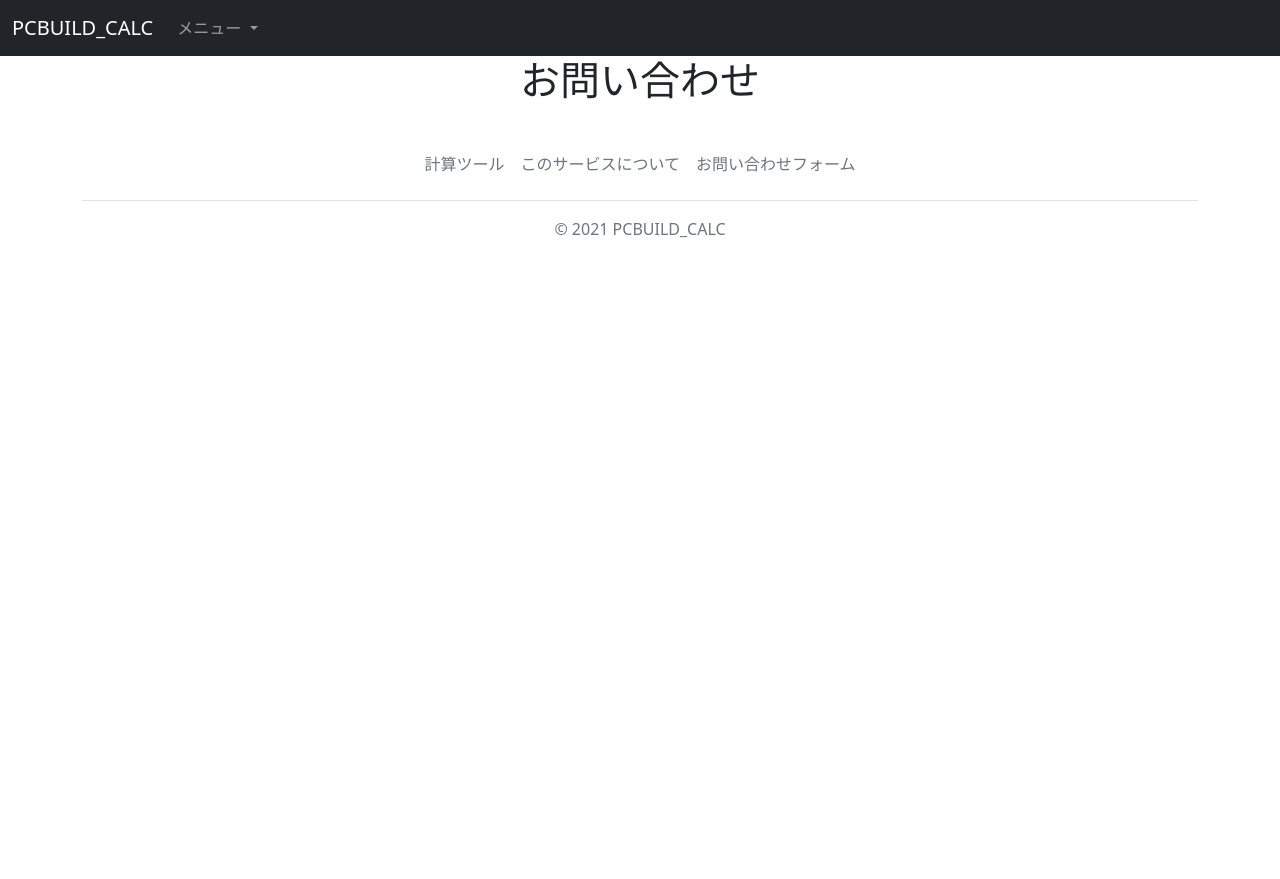
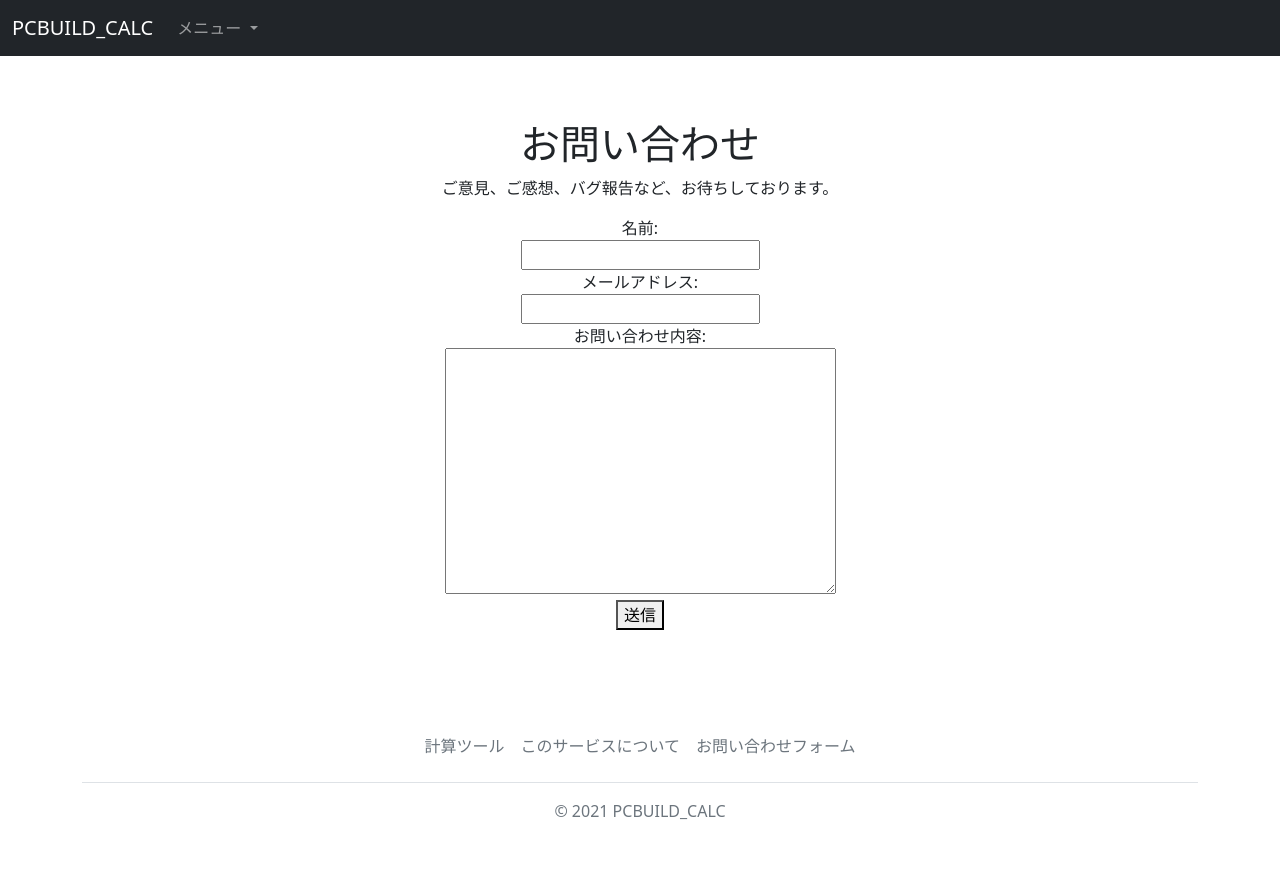
Before and after one commit to PurpleYellow36/pcbuild_calc, a Django app: template calc/templates/calc/inquiry.html in a window 1280 px wide. Before the commit the page ends 238 px from the top, so only its background shows below. Run offline with Django 3.2, Linux system fonts and the light colour scheme; the template is opened without the code that fills it: values that come from a table or form of the project are taken from there, others are empty.

Commit message:
#4 お問い合わせ機能が完成

```diff
--- /dev/null
+++ b/calc/forms.py
@@ -0,0 +1,23 @@
+from django import forms
+from django.core.mail import EmailMessage, message
+from django.conf import settings
+
+class InquiryForm(forms.Form):
+    name = forms.CharField(label='名前', max_length=50)
+    email = forms.EmailField(label='メールアドレス')
+    inquiry = forms.CharField(label='お問い合わせ内容', widget=forms.Textarea)
+
+    def __init__(self, *args, **kwargs):
+        super().__init__(*args, **kwargs)
+
+    def send_email(self):
+        name = self.cleaned_data['name']
+        email = self.cleaned_data['email']
+        inquiry = self.cleaned_data['inquiry']
+
+        message = EmailMessage(subject=name + "さんからの問い合わせ",
+                                body=inquiry,
+                                from_email=email,
+                                to=[settings.EMAIL_HOST_USER],
+                                cc=[email])
+        message.send()
--- a/calc/static/css/mystyle.css
+++ b/calc/static/css/mystyle.css
@@ -6,3 +6,8 @@ body {
     margin-top: 4rem;
     margin-bottom: 5rem;
 }
+
+.inquiry_section {
+    margin-top: 4rem;
+    margin-bottom: 5rem;
+}
--- a/calc/templates/calc/base.html
+++ b/calc/templates/calc/base.html
@@ -1,5 +1,6 @@
 {% load static %}
 
+<!DOCTYPE html>
 <html>
 <head>
     <title>PCBUILD_CALC</title>
@@ -23,7 +24,7 @@
                 <ul class="dropdown-menu dropdown-menu-dark" aria-labelledby="navbarDarkDropdownMenuLink">
                   <li><a class="dropdown-item" href="{% url 'calc:index' %}">計算ツール</a></li>
                   <li><a class="dropdown-item" href="{% url 'calc:description' %}">このサービスについて</a></li>
-                  <li><a class="dropdown-item" href="#">お問い合わせフォーム</a></li>
+                  <li><a class="dropdown-item" href="{% url 'calc:inquiry' %}">お問い合わせフォーム</a></li>
                 </ul>
               </li>
             </ul>
@@ -38,7 +39,7 @@
           <ul class="nav justify-content-center border-bottom pb-3 mb-3">
             <li class="nav-item"><a href="{% url 'calc:index' %}" class="nav-link px-2 text-muted">計算ツール</a></li>
             <li class="nav-item"><a href="{% url 'calc:description' %}" class="nav-link px-2 text-muted">このサービスについて</a></li>
-            <li class="nav-item"><a href="#" class="nav-link px-2 text-muted">お問い合わせフォーム</a></li>
+            <li class="nav-item"><a href="{% url 'calc:inquiry' %}" class="nav-link px-2 text-muted">お問い合わせフォーム</a></li>
           </ul>
           <p class="text-center text-muted">&copy; 2021 PCBUILD_CALC</p>
         </footer>
--- a/calc/templates/calc/index.html
+++ b/calc/templates/calc/index.html
@@ -2,6 +2,8 @@
 
 {% block content %}
 
+
 <h1>Hello PCBUILD_CALC WORLD!!!!!!!</h1>
 
+
 {% endblock %}
--- a/calc/templates/calc/inquiry.html
+++ b/calc/templates/calc/inquiry.html
@@ -2,6 +2,26 @@
 
 {% block content %}
 
-<h1>お問い合わせ</h1>
+<div class="inquiry_section">
+    <h1>お問い合わせ</h1>
+    <p>ご意見、ご感想、バグ報告など、お待ちしております。</p>
+    <form method="post">
+        {% csrf_token %}
+        {{ form.non_field_errors }}
+
+        {% for field in form %}
+            <div>
+                <label for="{{ field.id_for_label }}">
+                    {{ field.label_tag }}
+                </label>
+                <div>
+                    {{ field }}
+                    {{ field.errors }}
+                </div>
+            </div>
+        {% endfor %}
+        <button type="submit">送信</button>
+    </form>
+</div>
 
 {% endblock %}
--- a/calc/urls.py
+++ b/calc/urls.py
@@ -5,4 +5,5 @@ app_name = 'calc'
 urlpatterns = [
     path('', views.index, name="index"),
     path('description/', views.description, name="description"),
+    path('inquiry/', views.InquiryView.as_view(), name="inquiry"),
 ]
```
Also changed, not shown: calc/views.py (+12 -0 lines), pcbuild_calc/settings.py (+10 -0 lines).
